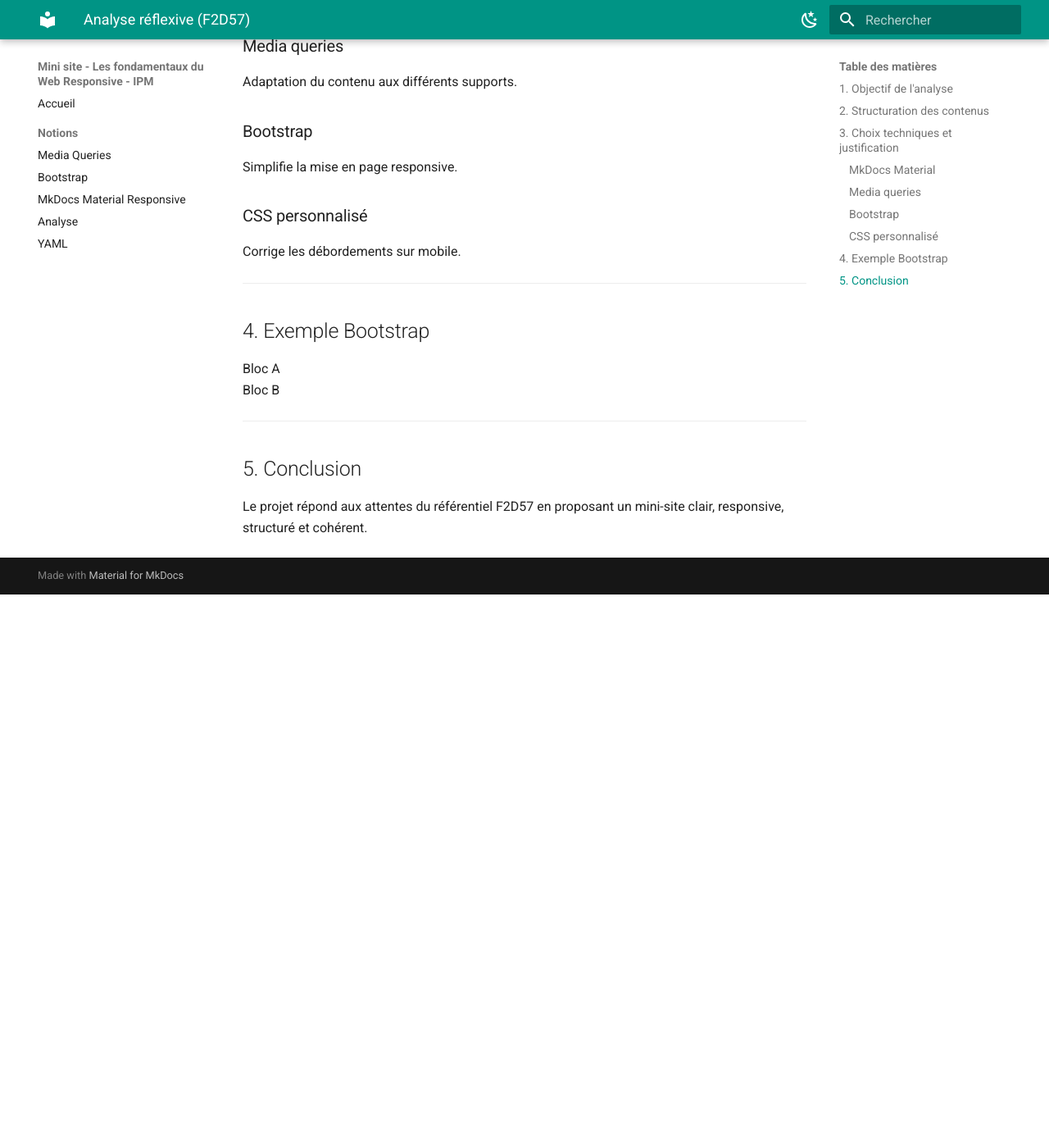
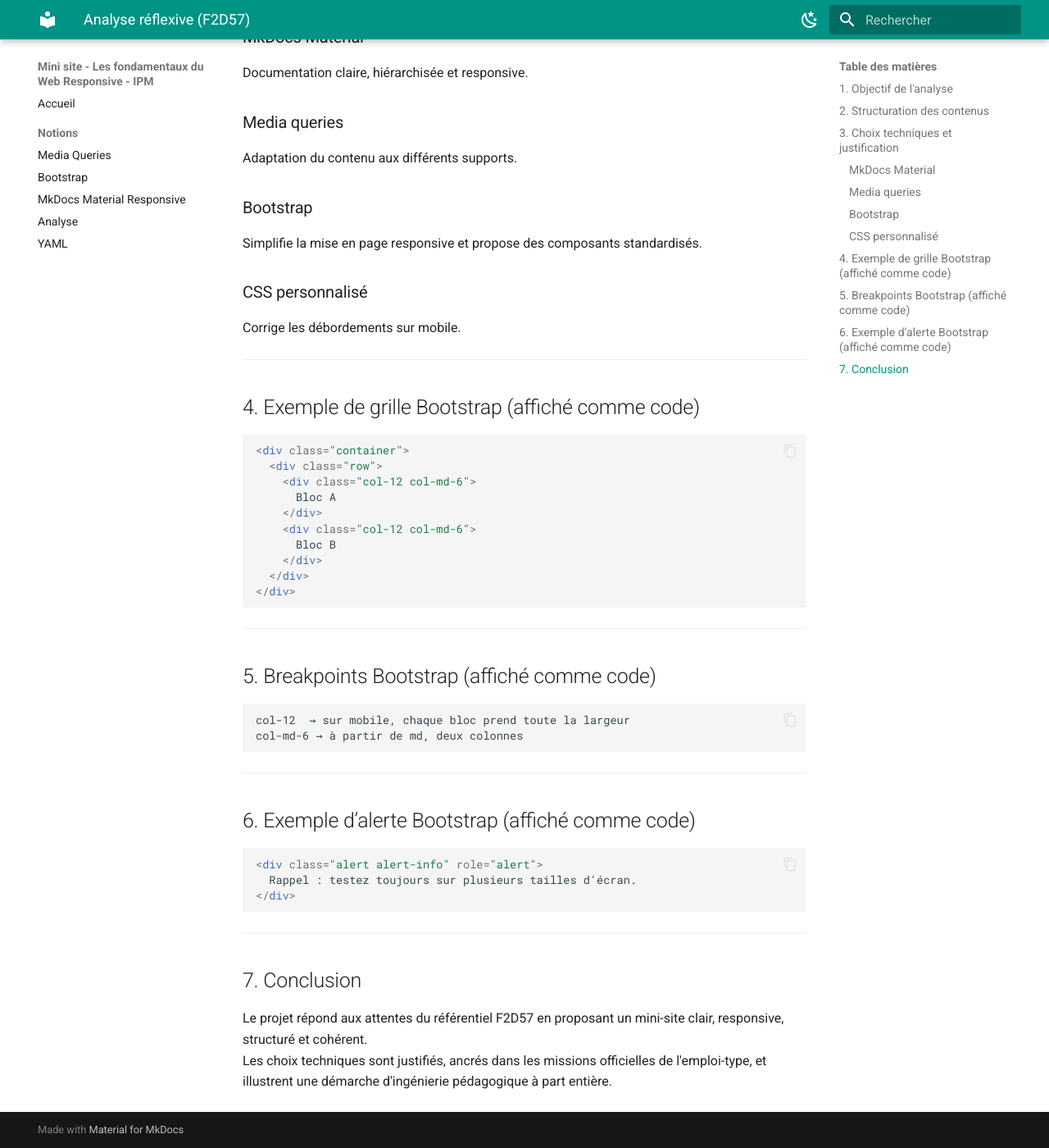
Before and after one commit to audreybrun-bit/tp-mkdocs-responsive-design, an MkDocs documentation site: the page built from docs/ notions/analyse.md, in a window 1280 px wide and 1400 px high, scrolled down 1116 px. Shown: the whole window at 82% size. Built offline with MkDocs 1.6.1 and Material for MkDocs 9.7.7, drawn with Linux system fonts in a browser that asks for light colours; before the commit the page ends 1841 px from its top, so only the background shows below that; some of the changed text lies outside the part shown.

Commit message:
Edit analyse.md

````diff
--- a/docs/ notions/analyse.md
+++ b/docs/ notions/analyse.md
@@ -26,6 +26,9 @@ Le site repose sur une organisation claire :
 - une section « Notions » regroupant les concepts clés ;
 - une page d'analyse réflexive.
 
+Cette structuration répond à l'activité F2D57 :
+« élaborer les cahiers des charges fonctionnels pour la réalisation de dispositifs et de ressources ».
+
 ---
 
 ## 3. Choix techniques et justification
@@ -37,15 +40,16 @@ Documentation claire, hiérarchisée et responsive.
 Adaptation du contenu aux différents supports.
 
 ### Bootstrap
-Simplifie la mise en page responsive.
+Simplifie la mise en page responsive et propose des composants standardisés.
 
 ### CSS personnalisé
 Corrige les débordements sur mobile.
 
 ---
 
-## 4. Exemple Bootstrap
+## 4. Exemple de grille Bootstrap (affiché comme code)
 
+```html
 <div class="container">
   <div class="row">
     <div class="col-12 col-md-6">
@@ -56,9 +60,30 @@ Corrige les débordements sur mobile.
     </div>
   </div>
 </div>
+```
 
 ---
 
-## 5. Conclusion
+## 5. Breakpoints Bootstrap (affiché comme code)
+
+```html
+col-12  → sur mobile, chaque bloc prend toute la largeur
+col-md-6 → à partir de md, deux colonnes
+```
+
+---
+
+## 6. Exemple d’alerte Bootstrap (affiché comme code)
+
+```html
+<div class="alert alert-info" role="alert">
+  Rappel : testez toujours sur plusieurs tailles d'écran.
+</div>
+```
+
+---
+
+## 7. Conclusion
 
 Le projet répond aux attentes du référentiel F2D57 en proposant un mini-site clair, responsive, structuré et cohérent.
+Les choix techniques sont justifiés, ancrés dans les missions officielles de l'emploi-type, et illustrent une démarche d'ingénierie pédagogique à part entière.
````
